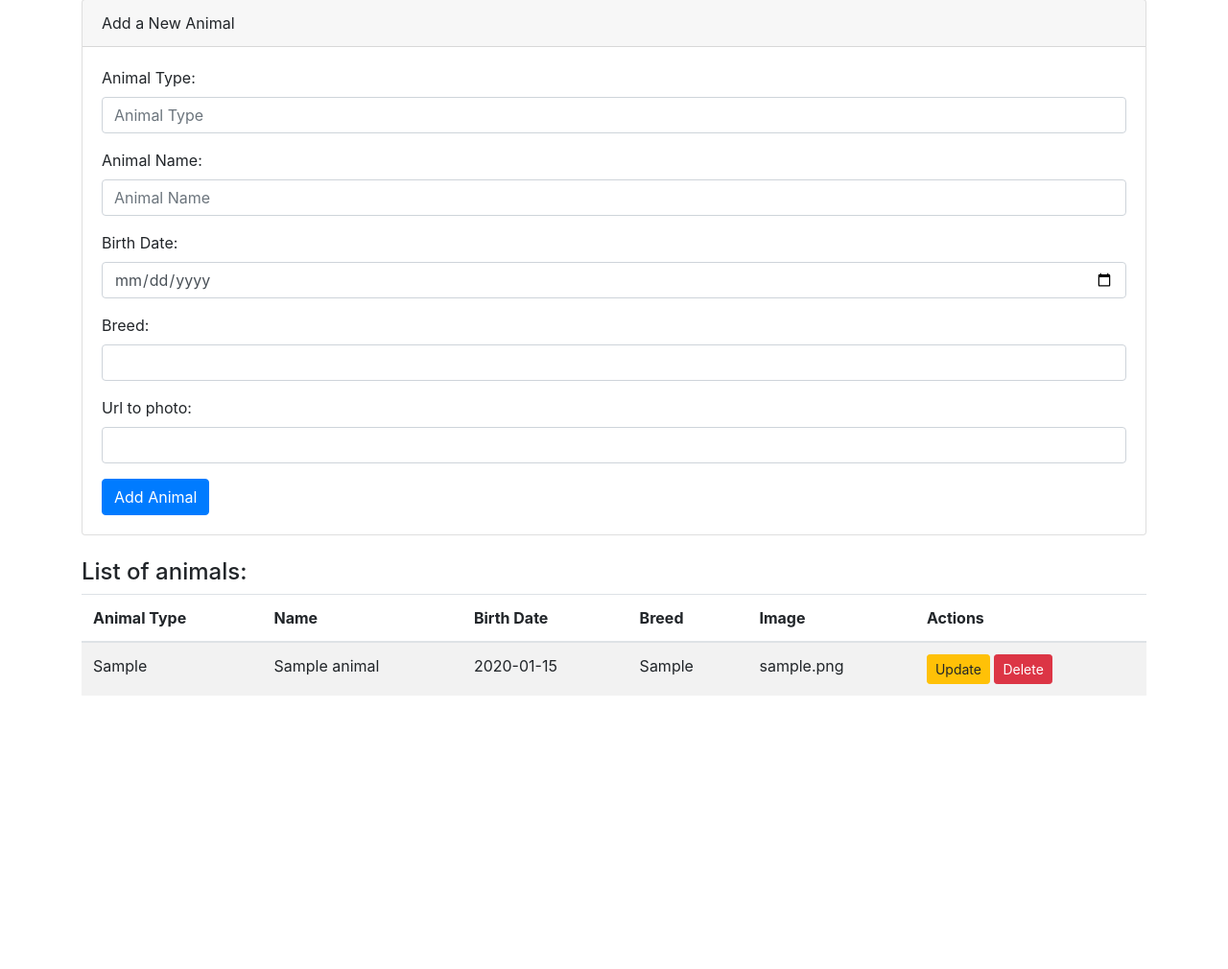
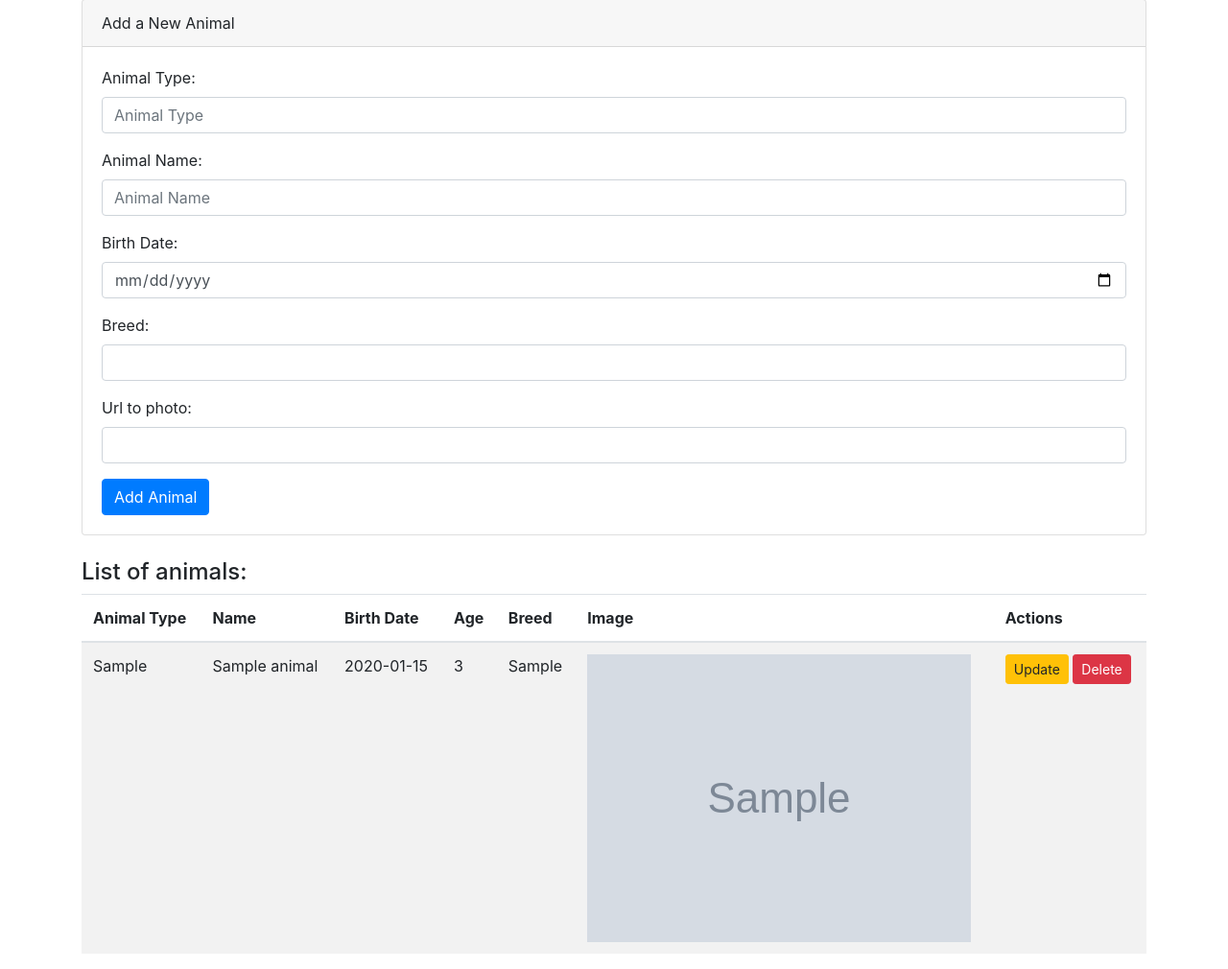
Before and after one commit to marcustas/course_flask, a Flask app: page / in a window 1280 px wide. Shown: the part 87-1097 px from the top of the page at 96% size. Before the commit the page ends 812 px from the top, so only its background shows below. Run offline with Flask 3, Linux system fonts and the light colour scheme; tables that the repository leaves empty hold one stand-in row (values such as "Sample post"); grey boxes marked "Sample" are stand-in pictures; some libraries are stand-ins or nearby versions.

Commit message:
revised update function in app.py to update added fields photo and breed

```diff
--- a/app.py
+++ b/app.py
@@ -46,6 +46,7 @@ def add_animal() -> tuple[Response, int]:
 @app.route('/animal/<int:pk>', methods=['PUT'])
 def update_animal(pk: int) -> Union[Response, tuple[Response, int]]:
     data = AnimalCreate(**request.get_json())
+    print(data)
     animal = Animal.query.get(pk)
     if not animal:
         return jsonify({"message": "Animal not found"}), 404
@@ -53,6 +54,8 @@ def update_animal(pk: int) -> Union[Response, tuple[Response, int]]:
     animal.animal_type = data.animal_type
     animal.name = data.name
     animal.birth_date = data.birth_date
+    animal.breed = data.breed
+    animal.photo = data.photo
     db.session.commit()
     return jsonify(
         {
@@ -86,9 +89,9 @@ def delete_animal(pk: int) -> Union[Response, tuple[Response, int]]:
     return jsonify({"message": "Animal deleted successfully!"})
 
 
-@app.route('/health')
+@app.route('/health', methods=['GET'])
 def health_animal():
-    return
+    return '', 200
 
 
 def initialize_app():
--- a/templates/home.html
+++ b/templates/home.html
@@ -54,6 +54,7 @@
                 <th>Animal Type</th>
                 <th>Name</th>
                 <th>Birth Date</th>
+                <th>Age</th>
                 <th>Breed</th>
                 <th>Image</th>
                 <th>Actions</th>
@@ -90,6 +91,16 @@
                 <label for="editAnimalBirthDate">Birth Date:</label>
                 <input type="date" class="form-control" id="editAnimalBirthDate" required>
             </div>
+            <div class="form-group">
+                <label for="editAnimalBreed">Breed:</label>
+                <input type="text" class="form-control" id="editAnimalBreed"
+                       required>
+            </div>
+            <div class="form-group">
+                <label for="editAnimalPhoto">Photo:</label>
+                <input type="text" class="form-control" id="editAnimalPhoto"
+                       required>
+            </div>
         </form>
       </div>
       <div class="modal-footer">
@@ -121,8 +132,8 @@
             animal_type: $('#editAnimalType').val(),
             name: $('#editAnimalName').val(),
             birth_date: $('#editAnimalBirthDate').val(),
-            breed: $('#editAminalBreed').val(),
-            photo: $('#editAminalPhoto').val(),
+            breed: $('#editAnimalBreed').val(),
+            photo: $('#editAnimalPhoto').val(),
 
         };
 
@@ -140,20 +151,36 @@
         });
     }
 
+    // Function to calculate age from birth date
+    function calculateAge(birthDate) {
+        const today = new Date();
+        const dob = new Date(birthDate);
+        let age = today.getFullYear() - dob.getFullYear();
+        const monthDiff = today.getMonth() - dob.getMonth();
+
+        if (monthDiff < 0 || (monthDiff === 0 && today.getDate() < dob.getDate())) {
+            age--;
+        }
+
+        return age;
+    }
 
     // Fetch all animals and display them
     function fetchAnimals() {
         $.getJSON('/animals', function(data) {
             $('#animalsList').empty();
             data.animals.forEach(animal => {
+                // Calculate age based on birth date
+                const age = calculateAge(animal.birth_date);
                 console.log(animal)
                 $('#animalsList').append(`
                     <tr>
                         <td>${animal.animal_type}</td>
                         <td>${animal.name}</td>
                         <td>${animal.birth_date}</td>
+                        <td>${age}</td>
                         <td>${animal.breed}</td>
-                        <td>${animal.photo}</td>
+                        <td><img src='${animal.photo}'></td>
                         <td>
                             <button class="btn btn-warning btn-sm" onclick="updateAnimal(${animal.id})">Update</button>
                             <button class="btn btn-danger btn-sm" onclick="deleteAnimal(${animal.id})">Delete</button>
```
Also changed, not shown: README.md.
